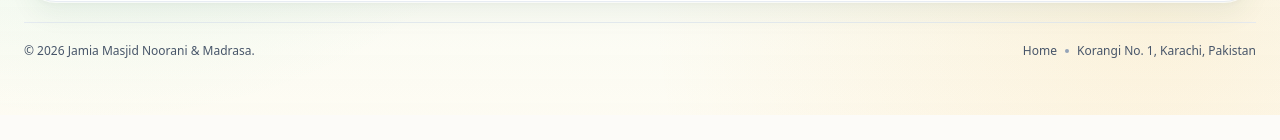
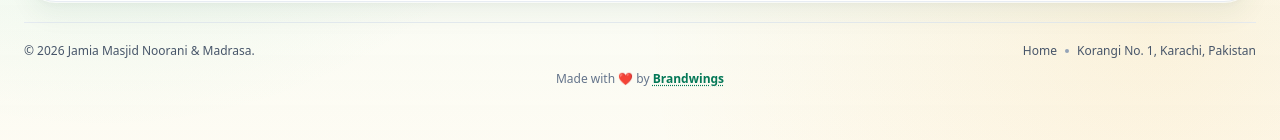
Before and after one commit to AmeenHamza/Masjid, a Next.js app: page / in a window 1280 px wide. Shown: the part 2308-2448 px from the top of the page. Before the commit the page ends 2423 px from the top, so only its background shows below. Built offline with nearby package versions, Linux system fonts and the light colour scheme; no server answers; the database is empty.

Commit message:
feat: add Brandwings credit line to public footer
Adds "Made with ❤️ by Brandwings" under the copyright line, linking to
https://brandwings.online.

```diff
--- a/src/components/site-footer.tsx
+++ b/src/components/site-footer.tsx
@@ -93,6 +93,19 @@ export function SiteFooter({ address, phone, email, masjidName }: { address: str
             <span>{t('subtitle')}</span>
           </p>
         </div>
+        <div className="mt-3 text-center text-xs text-slate-500 dark:text-slate-400">
+          <p>
+            Made with <span aria-hidden="true">❤️</span> by{' '}
+            <a
+              href="https://brandwings.online"
+              target="_blank"
+              rel="noreferrer"
+              className="font-semibold text-emerald-700 underline decoration-dotted underline-offset-2 transition hover:text-emerald-600 dark:text-emerald-300 dark:hover:text-emerald-200"
+            >
+              Brandwings
+            </a>
+          </p>
+        </div>
       </div>
     </footer>
   );
```
